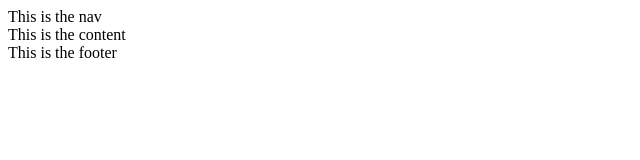
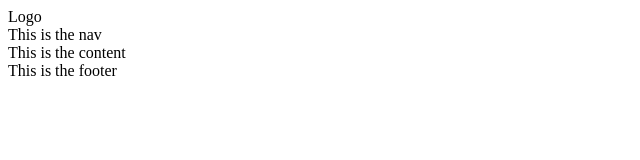
Before and after one commit to JRHS-Media/hello-world-lauryn11, a plain HTML site: page index.html in a window 1280 px wide. Shown: the whole page, without its empty margins (0-640 px from the left). Drawn offline with Linux system fonts and the light colour scheme.

Commit message:
Add logo

```diff
--- a/index.html
+++ b/index.html
@@ -13,7 +13,7 @@
 
 <div class="wrapper">
     <div class="header">
-        <div class="logo"></div>
+        <div class="logo">Logo</div>
         <div class="nav"> This is the nav</div>
     </div>
     <div class="content"> This is the content</div>
```
